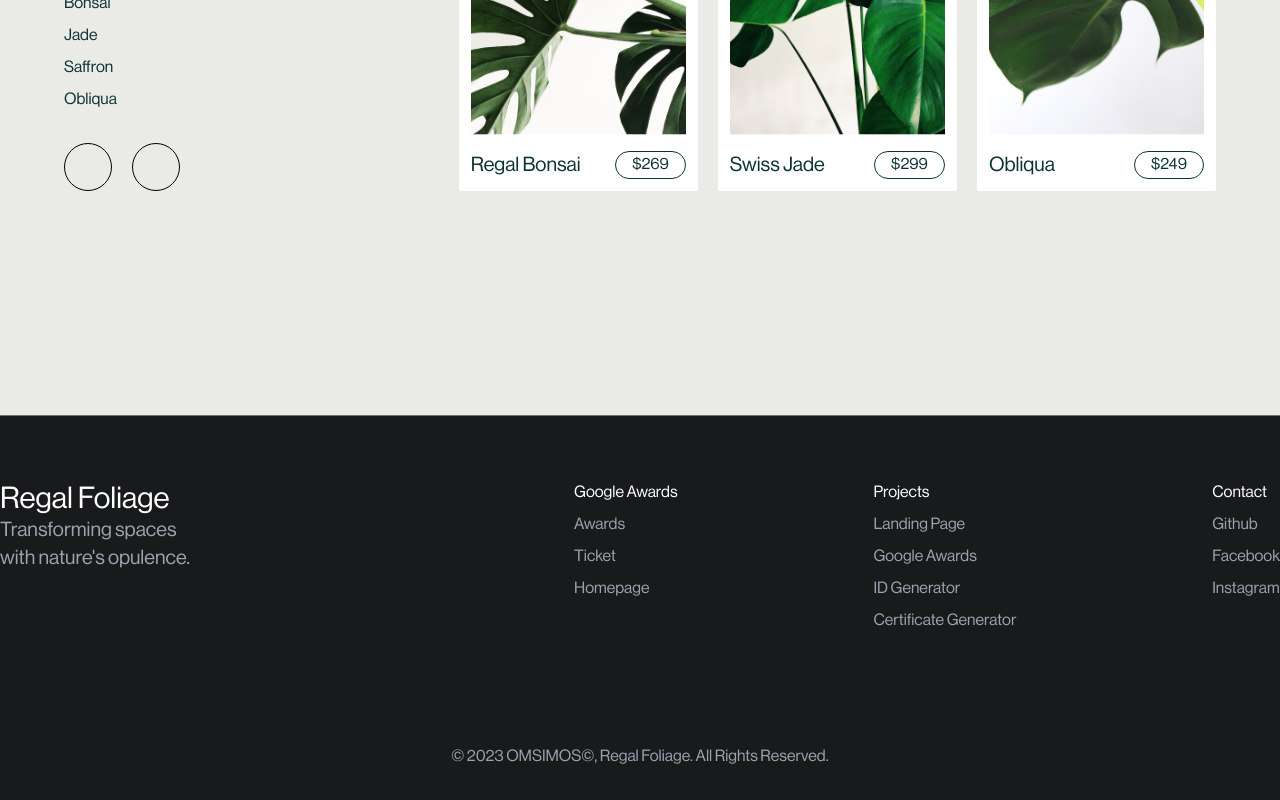
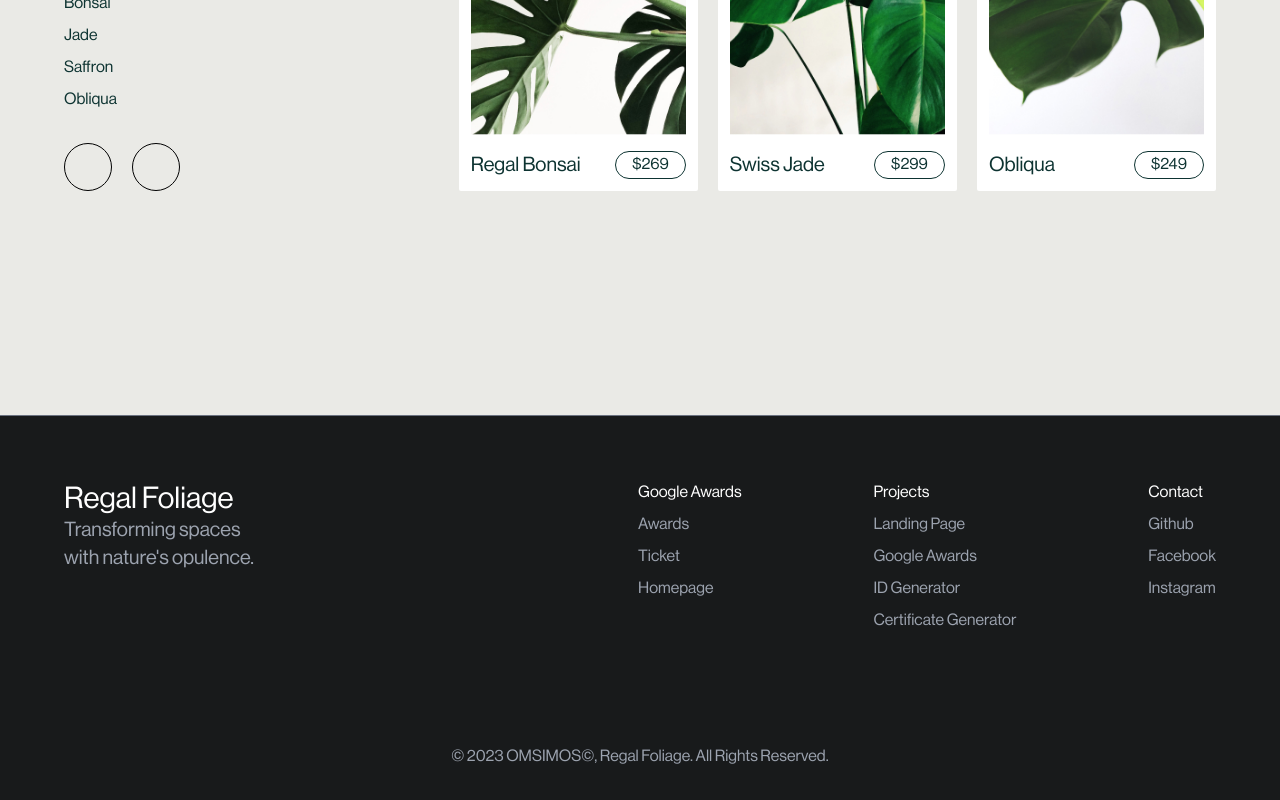
Before and after one commit to hyamero/regal-foliage, a React (Vite) app: page / in a window 1280 px wide. Shown: the part 5195-5995 px from the top of the page. Built offline with nearby package versions, Linux system fonts and the light colour scheme; some icons are missing.

Commit message:
fix: production error, react import not used

```diff
--- a/src/components/Footer.tsx
+++ b/src/components/Footer.tsx
@@ -1,4 +1,3 @@
-import React from "react";
 import { Container } from "./Container";
 
 export const Footer = () => {
@@ -64,8 +63,8 @@ export const Footer = () => {
   ];
 
   return (
-    <footer className="contain font-montserrat flex w-full flex-col justify-between border-t-[1px] border-t-gray-500 bg-[#181A1B] pt-16 font-neue-roman ">
-      <Container className="flex w-full flex-col justify-between gap-20 whitespace-nowrap lg:flex-row lg:gap-40 xl:gap-96">
+    <footer className="flex w-full flex-col justify-between border-t-[1px] border-t-gray-500 bg-[#181A1B] pt-16 font-neue-roman ">
+      <Container className="flex flex-col justify-between gap-20 whitespace-nowrap lg:flex-row lg:gap-40 xl:gap-96">
         <div className="text-white">
           <div className="block text-3xl font-medium">
             <p className="font-merchant-thin-condensed">Regal Foliage</p>
```
